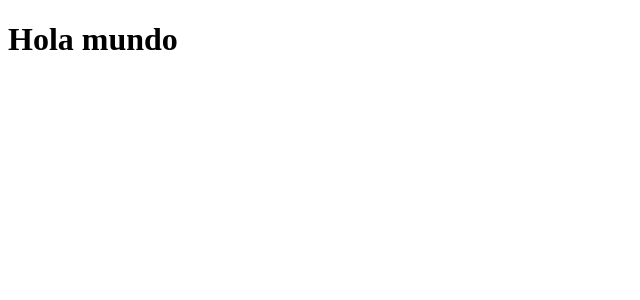
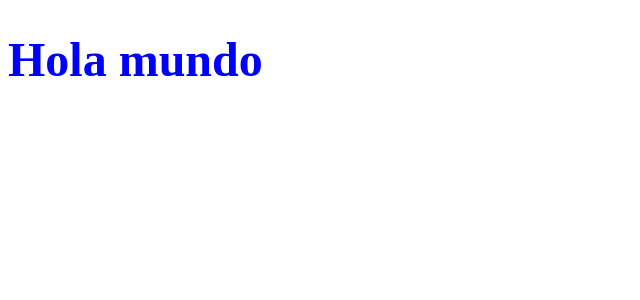
Before and after one commit to alejandrozeb/ReactHooks, a React app in the folder platzi-conf-merch/: page / in a window 1280 px wide. Shown: the top 300 px of the page, without its empty margins (0-640 px from the left). Built offline with nearby package versions, Linux system fonts and the light colour scheme.

Commit message:
{add} añadiendo el loader de css

```diff
--- a/platzi-conf-merch/package.json
+++ b/platzi-conf-merch/package.json
@@ -20,8 +20,10 @@
     "@babel/preset-env": "^7.16.11",
     "@babel/preset-react": "^7.16.7",
     "babel-loader": "^8.2.4",
+    "css-loader": "^6.7.1",
     "html-loader": "^3.1.0",
     "html-webpack-plugin": "^5.5.0",
+    "mini-css-extract-plugin": "^2.6.0",
     "webpack": "^5.70.0",
     "webpack-cli": "^4.9.2",
     "webpack-dev-server": "^4.7.4"
--- a/platzi-conf-merch/src/components/App.jsx
+++ b/platzi-conf-merch/src/components/App.jsx
@@ -1,4 +1,5 @@
 import React from 'react';
+import '../styles/components/app.css';
 
 const App = () => <h1>Hola mundo</h1>
 
--- /dev/null
+++ b/platzi-conf-merch/src/styles/components/app.css
@@ -0,0 +1,4 @@
+h1{
+    font-size: 48px;
+    color: blue;
+}
--- a/platzi-conf-merch/webpack.config.js
+++ b/platzi-conf-merch/webpack.config.js
@@ -1,5 +1,6 @@
 const path = require('path');
 const HtmlWebpackPlugin = require('html-webpack-plugin');
+const MiniCssExtractPlugin = require('mini-css-extract-plugin');
 
 module.exports = {
     mode: 'development',
@@ -27,6 +28,15 @@ module.exports = {
                         loader: 'html-loader',
                     }
                 ]
+            },
+            {
+                test: /\.css$/,
+                use: [
+                    {
+                        loader: MiniCssExtractPlugin.loader,
+                    },
+                    'css-loader',
+                ]
             }
         ]
     },
@@ -35,6 +45,9 @@ module.exports = {
             template: './public/index.html',
             filename: './index.html'
         }),
+        new MiniCssExtractPlugin({
+            filename: 'assets/[name].css'
+        })
     ],
     devServer: {
         static: path.join(__dirname, 'dist'),
```
Also changed, not shown: 1 other file (tests, documents, lock files or other folders).
